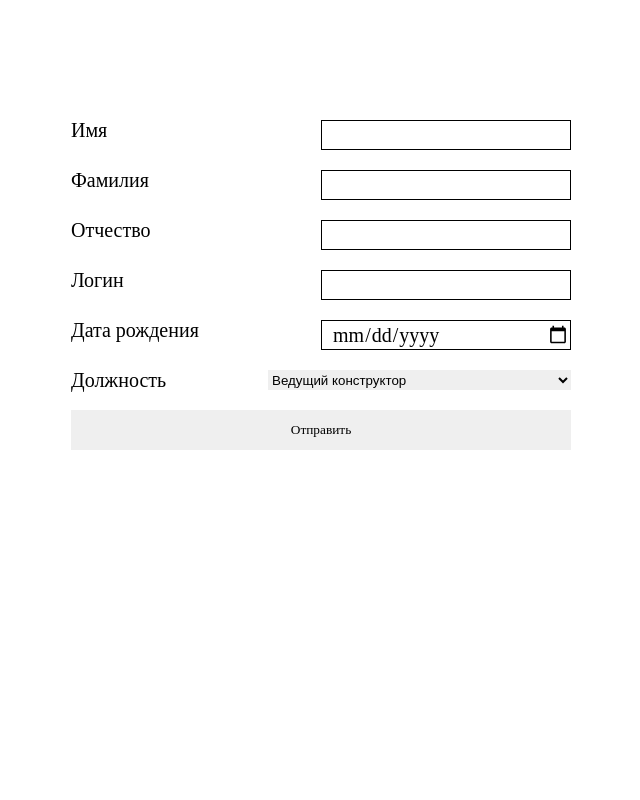
After one commit to dansobolev/practice_NPP_signal, a Django app: template templates/registration.html in a window 1280 px wide. The commit adds this page. Shown: the whole page, without its empty margins (319-959 px from the left). Run offline with Django 3.2, Linux system fonts and the light colour scheme; the template is opened without the code that fills it, so the values that code supplies are empty.

Commit message:
feat: Registration Beta

```diff
--- a/static/css/style.css
+++ b/static/css/style.css
@@ -165,3 +165,36 @@ body {
     opacity: 1;
     z-index: 1;
 }
+.registration{
+    width: 100%;
+    display: flex;
+    justify-content: center;
+}
+.registration__container{
+    margin-top: 100px;
+    width: 500px;
+    display: flex;
+    flex-direction: column;
+}
+.registration__item{
+    margin-top: 20px;
+    display: flex;
+}
+.registration__item input{
+    padding-left: 10px;
+    border: 1px solid black;
+    margin-left: auto;
+    width: 250px;
+    height: 30px;
+    font-size: 20px;
+}
+.registration{
+    font-size: 20px;
+}
+#regpost{
+    margin-left: auto;
+}
+.registration__btn{
+    margin-top: 20px;
+    height: 40px;
+}
--- /dev/null
+++ b/templates/registration.html
@@ -0,0 +1,49 @@
+<!DOCTYPE html>
+<html lang="en">
+<head>
+    <meta http-equiv="Content-Type" content="text/html; charset=utf-8">
+    <title>Регистрация</title>
+    <link rel="stylesheet" type="text/css" href="../static/css/style.css">
+</head>
+<body>
+    <div class = "registration">
+        <div class = "registration__container">
+            <div class = "registration__item">
+                <div class = "registration__item__text">Имя</div>
+                <input id = "regname">
+            </div>
+            <div class = "registration__item">
+                <div class = "registration__item__text">Фамилия</div>
+                <input id = "regsurname">
+            </div>
+            <div class = "registration__item">
+                <div class = "registration__item__text">Отчество</div>
+                <input id = "regpatronymic">
+            </div>
+            <div class = "registration__item">
+                <div class = "registration__item__text">Логин</div>
+                <input id = "regusername">
+            </div>
+            <div class = "registration__item">
+                <div class = "registration__item__text">Дата рождения</div>
+                <input type="date" id = "regbday">
+            </div>
+            <div class = "registration__item">
+                <div class = "registration__item__text">Должность</div>
+                <select id = "regpost">
+                    <option value="0">Ведущий конструктор</option>
+                    <option value="1">Ведущий технолог</option>
+                    <option value="2">Инженер-программист IT-отдела</option>
+                    <option value="3">Диспетчер производства</option>
+                    <option value="4">Инженер по нормированию трудоемкости</option>
+                    <option value="5">Мастер участка</option>
+                    <option value="6">Сотрудник отдела технической документации</option>
+                </select>
+            </div>
+            <button class = "registration__btn" onclick = "sendRegData()">Отправить</button>
+        </div>
+    </div>
+</body>
+    <script src="https://ajax.googleapis.com/ajax/libs/jquery/2.2.0/jquery.min.js"></script>
+    <script type = "text/javascript" src = "../static/js/registration.js"></script>
+</html>
```
Also changed, not shown: static/js/registration.js (added, +49 -0 lines).
